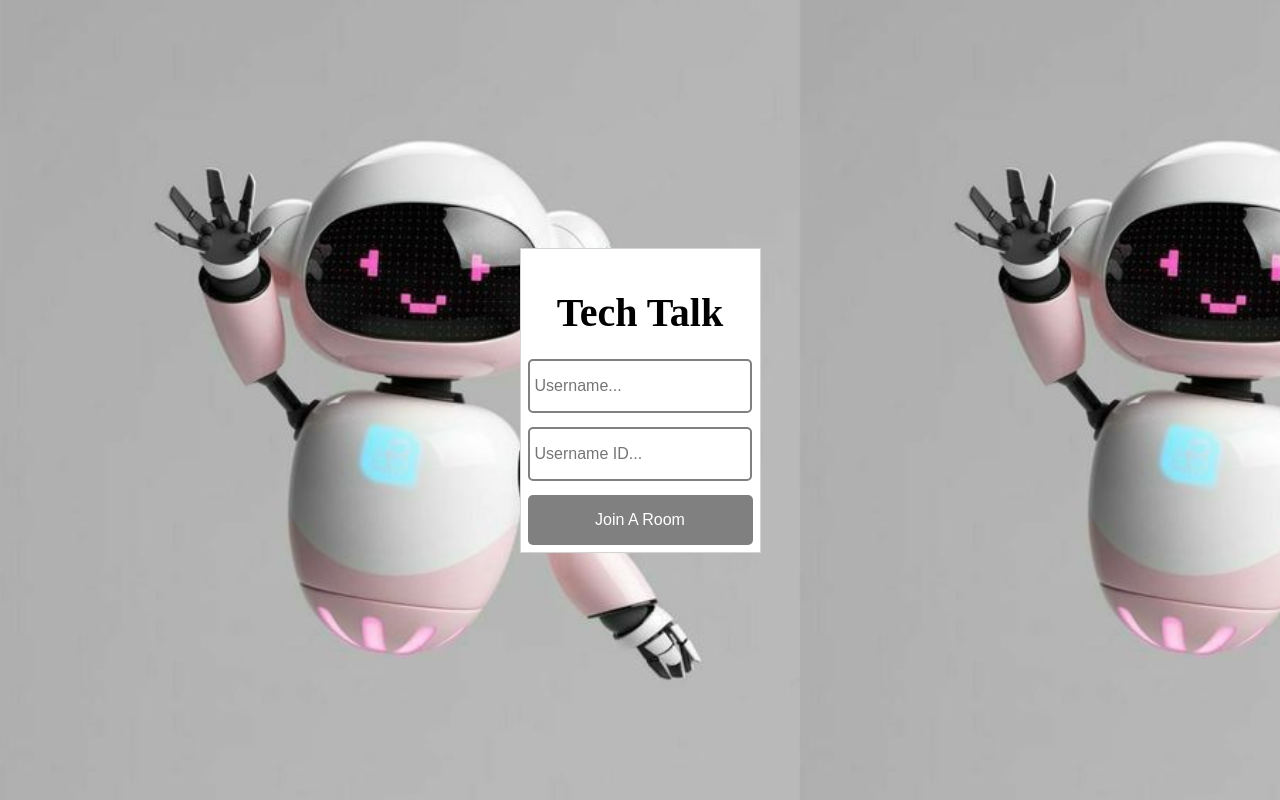
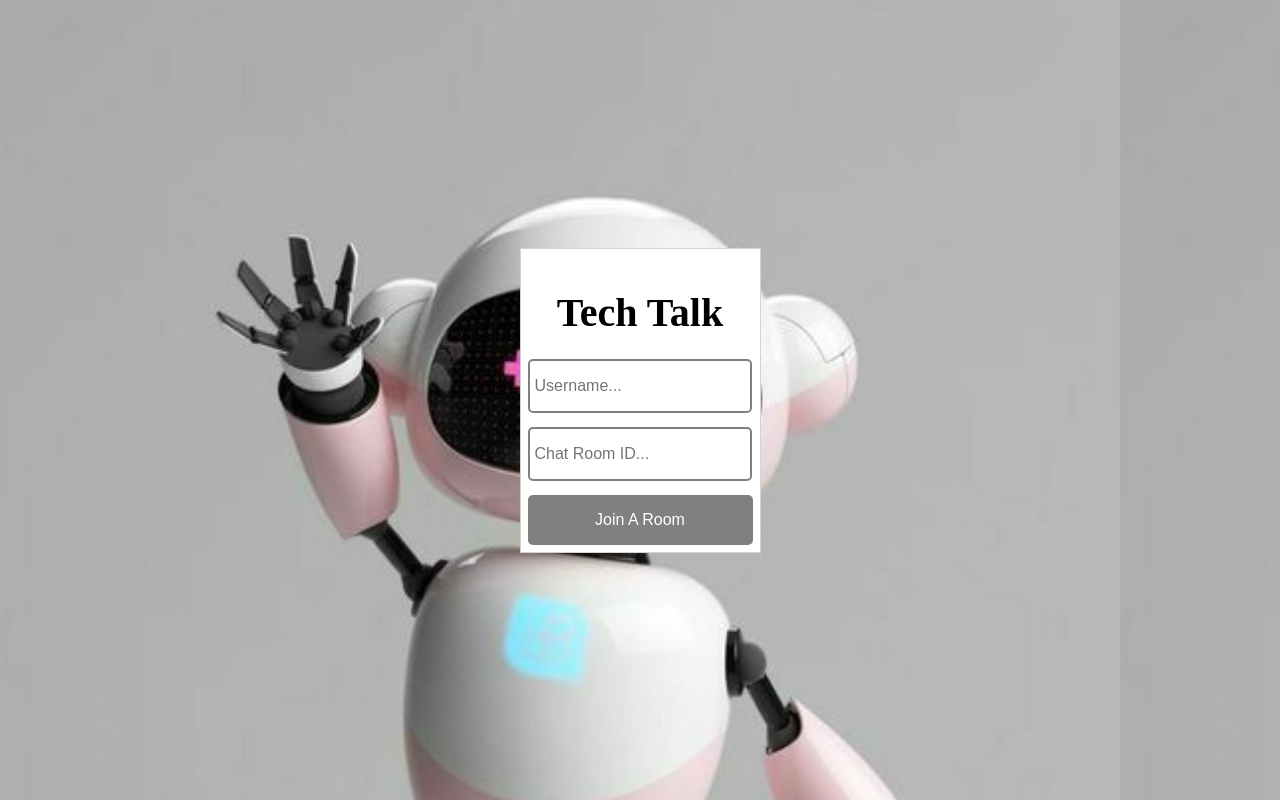
Before and after one commit to Sibaxolise/Chat-App, a React (Create React App) app in the folder client/: page / in a window 1280 px wide. Built offline with nearby package versions, Linux system fonts and the light colour scheme; no server answers.

Commit message:
react changes

```diff
--- a/client/src/App.css
+++ b/client/src/App.css
@@ -5,8 +5,10 @@
   height: 100vh;
   width: 100vw;
   background:url(images/lydia.jpg);
-  background-size: 50rem; /* Adjust this property as needed */
-
+  background-size: 70rem;
+  /*background-repeat: no-repeat;
+  background-size: cover; /* Adjust this property as needed */
+  /*background-position: center;*/
 }
 .react-chatbot-kit-chat-container{
   width: 400px;
@@ -84,7 +86,7 @@ body {
 .chat-window .chat-body {
   height: calc(450px - (45px + 70px));
   border: 1px solid grey;
-  background: #fff;
+  background: transparent;
 
   position: relative;
 }
@@ -97,6 +99,7 @@ body {
 
 .chat-window .chat-body .message-container::-webkit-scrollbar {
   display: none;
+
 }
 .chat-window .chat-body .message {
   height: auto;
@@ -161,7 +164,7 @@ body {
 
 .chat-window .chat-footer {
   height: 40px;
-  border: 1px solid #263238;
+  border: 1px solid grey;
   border-top: none;
   display: flex;
 }
@@ -172,7 +175,7 @@ body {
   border: 0;
   padding: 0 0.7em;
   font-size: 1em;
-  border-right: 1px dotted #607d8b;
+  border-right: 1px dotted grey;
 
   outline: none;
   font-family: "Open Sans", sans-serif;
--- a/client/src/App.js
+++ b/client/src/App.js
@@ -25,14 +25,14 @@ function App() {
           <h3>Tech Talk</h3>
           <input
             type="text"
-            placeholder="Username..."
+            placeholder="Username..." required
             onChange={(event) => {
               setUsername(event.target.value);
             }}
           />
           <input
             type="text"
-            placeholder="Username ID..."
+            placeholder="Chat Room ID..." required
             onChange={(event) => {
               setRoom(event.target.value);
             }}
--- a/client/src/Chat.js
+++ b/client/src/Chat.js
@@ -59,8 +59,8 @@ function Chat({ socket, username, room }) {
                   <p>{messageContent.message}</p>
                 </div>
                 <div className="message-meta">
-                  <p id="time">{messageContent.time}</p>
-                  <p id="author">{messageContent.author}</p>
+                <p id="author">{messageContent.author}</p>
+                <p id="time">{messageContent.time}</p>
                 </div>
               </div>
             </div>
```
Also changed, not shown: 1 other file (tests, documents, lock files or other folders).
